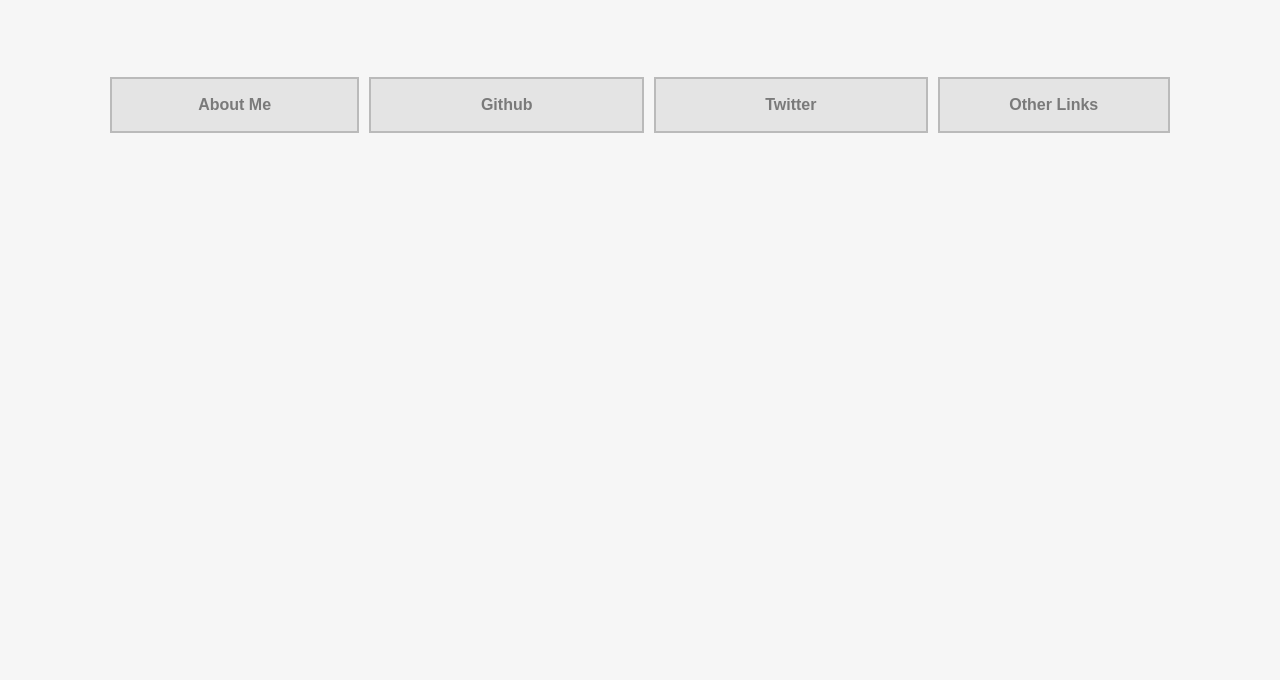
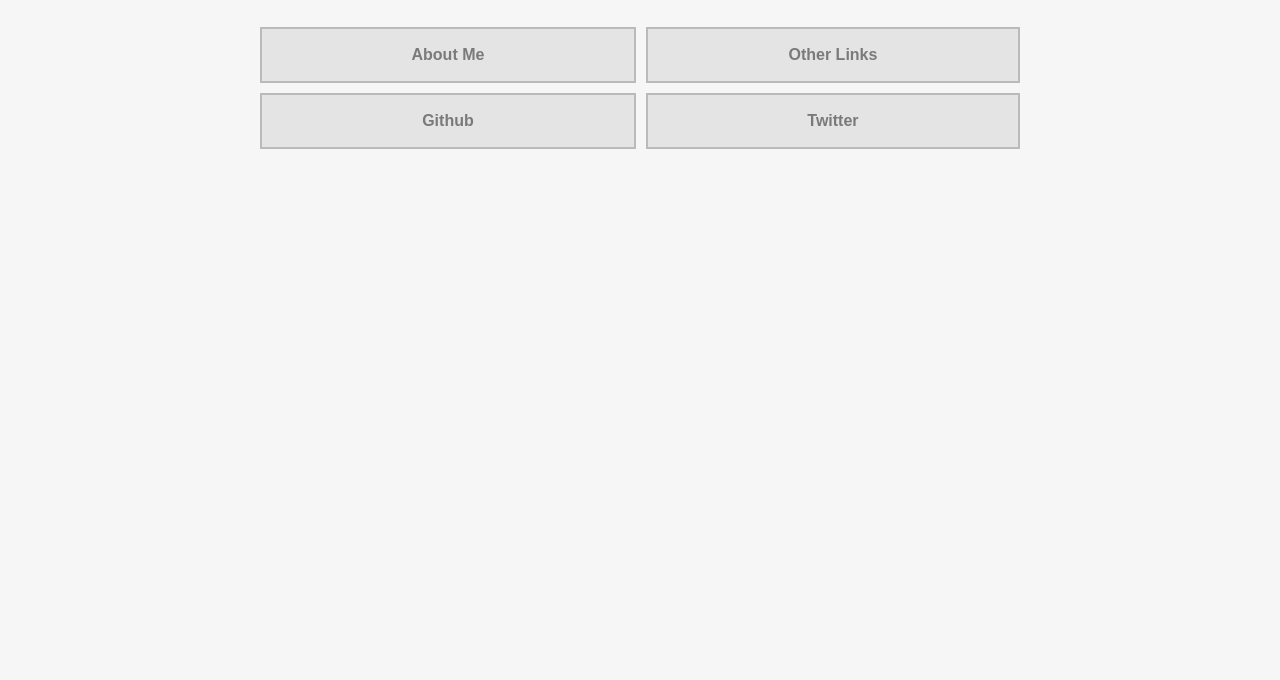
Before and after one commit to joefedden/joefedden.me, a plain HTML site: page index.html in a window 1280 px wide. Shown: the part 120-800 px from the top of the page. Drawn offline with nearby package versions, Linux system fonts and the light colour scheme.

Commit message:
Changed div position

```diff
--- a/index.html
+++ b/index.html
@@ -15,15 +15,17 @@
         		<div class="cell" id="about">
         			<p>About Me</p>
         		</div>
-        		<div class="cell" id="github">
-                    <a href="http://github.com/joefedden">Github<span></span></a>
-                </div>
-        		<div class="cell" id="twitter">
-                    <a href="http://twitter.com/joefedden">Twitter<span></span></a>
-                </div>
         		<div class="cell" id="links">
                     <p>Other Links</p>
                 </div>
         	</div>
+            <div class="row">
+                <div class="cell" id="github">
+                    <a href="http://github.com/joefedden">Github<span></span></a>
+                </div>
+                <div class="cell" id="twitter">
+                    <a href="http://twitter.com/joefedden">Twitter<span></span></a>
+                </div>
+            </div>
     </body>
 </html>
--- a/style.css
+++ b/style.css
@@ -1,8 +1,8 @@
 body {
 	opacity: 0;
 	background-color: #f6f6f6;
-	margin-left: 100px;
-	margin-right: 100px;
+	margin-left: 250px;
+	margin-right: 250px;
 	margin-top: 50px;
 }
 
@@ -11,7 +11,6 @@
 	font-size: 36pt;
 	font-family: Helvetica, sans-serif;
 	text-align: center;
-	padding-bottom: 50px;
 }
 
 a {
@@ -42,16 +41,17 @@
 .cell {
 	display: table-cell;
 	width: 10px;
-	height: 10px;
+	height: 50px;
 	border: 2px solid gray;
 	padding: 1px;
 	text-align: center;
 	opacity: 0.5;
 	position: relative;
 
-	background-color: lightgray ;
+	background-color: lightgray;
 
 	color: black;
 	font-family: Arial, sans-serif;
 	font-weight: bold;
+	vertical-align: middle;
 }
```
